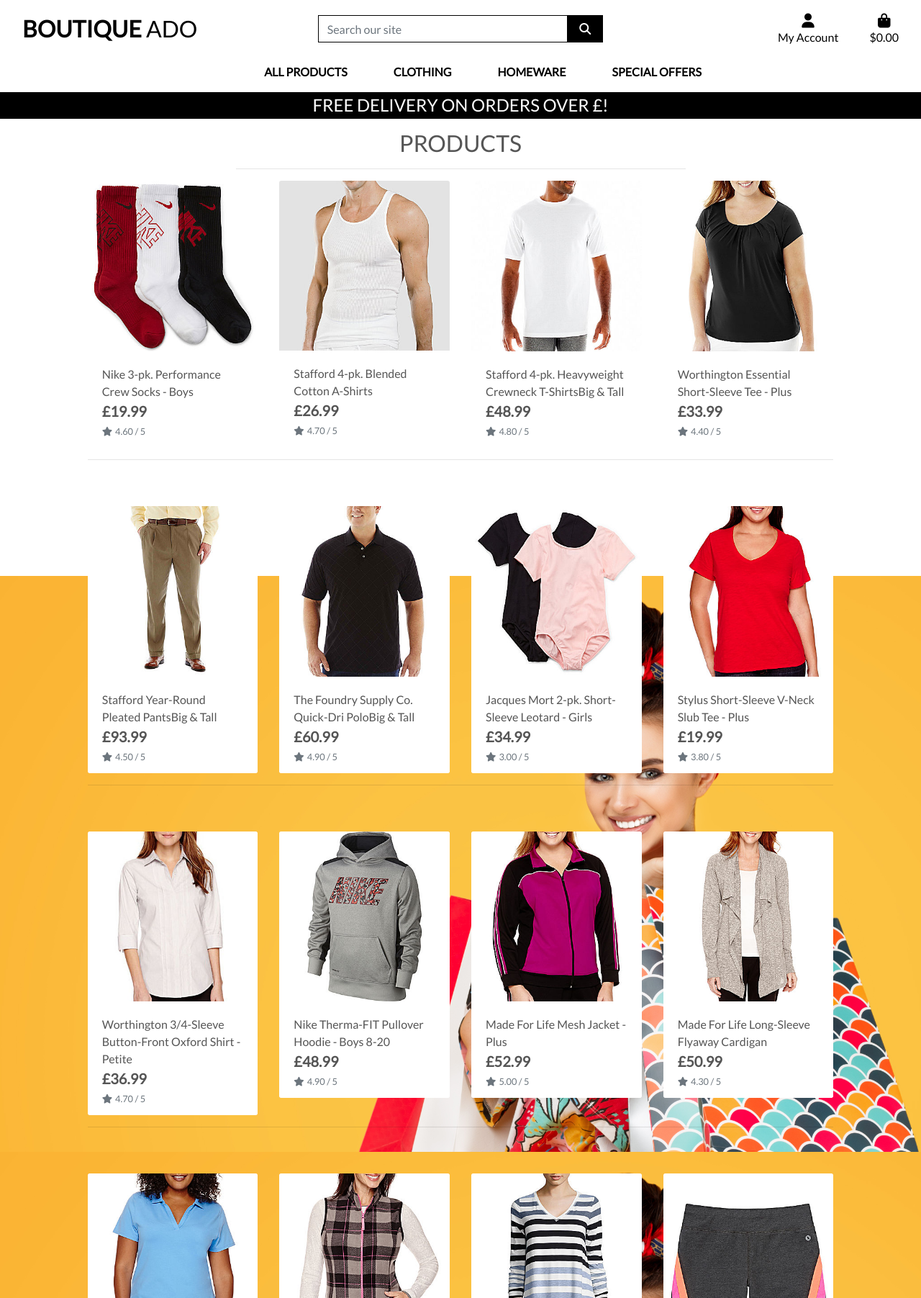
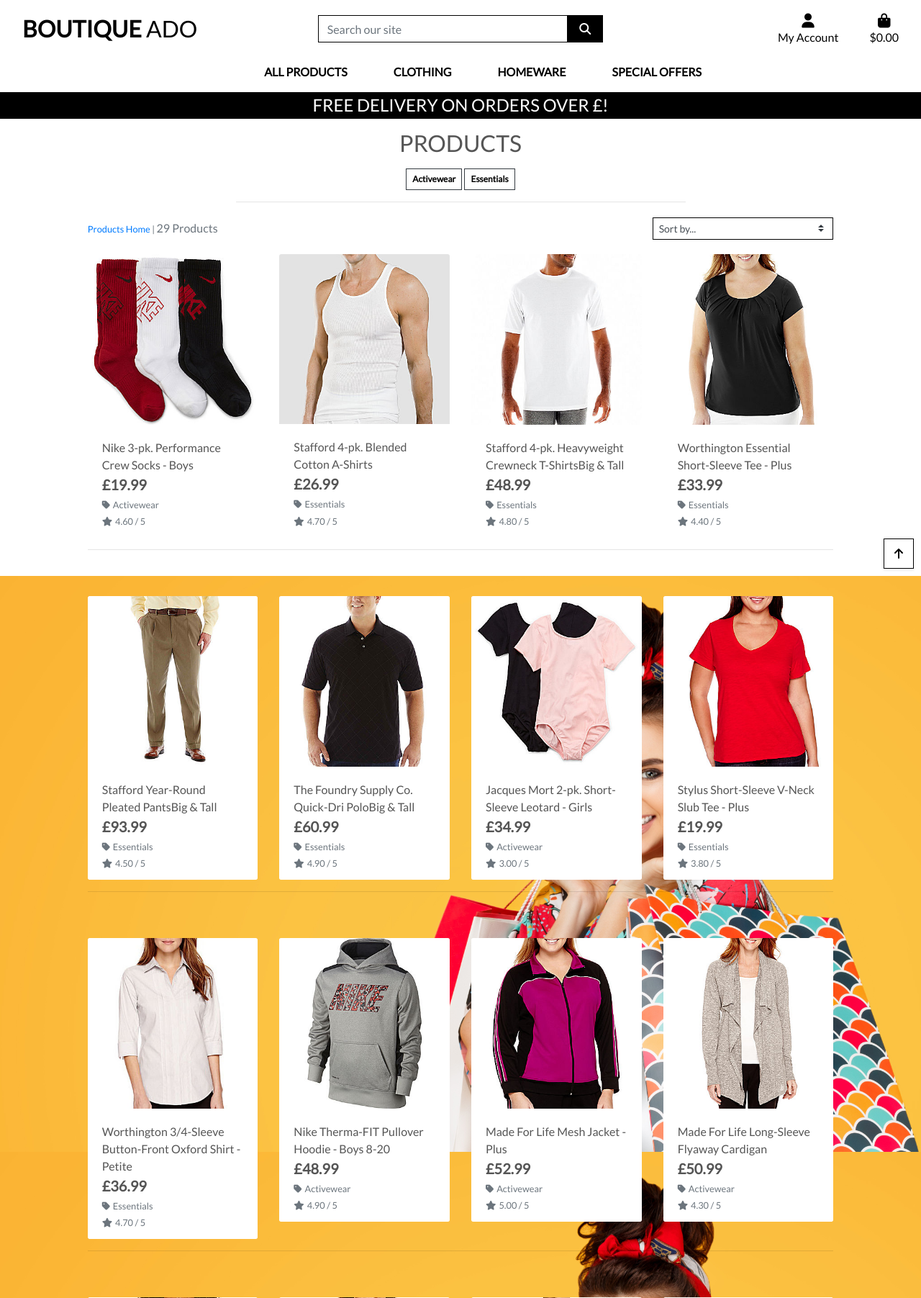
Before and after one commit to michal-mrozek/boutique, a Django app: a page that uses templates/includes/main-nav.html in a window 1280 px wide. Shown: the top 1803 px of the page at 72% size. Run offline with Django 3.2, Linux system fonts and the light colour scheme; data comes from the database, SQL or seed files in the repository; some libraries are stand-ins or nearby versions.

Commit message:
sorting functionality

```diff
--- a/boutique_ado/settings.py
+++ b/boutique_ado/settings.py
@@ -25,7 +25,7 @@
 # SECURITY WARNING: don't run with debug turned on in production!
 DEBUG = True
 
-ALLOWED_HOSTS = ['8000-michal-mrozek-boutique-4rt5tqf1ts.us2.codeanyapp.com']
+ALLOWED_HOSTS = []
 
 
 # Application definition
--- a/products/templates/products/products.html
+++ b/products/templates/products/products.html
@@ -15,12 +15,41 @@
         <div class="row">
             <div class="col text-center mt-3">
                 <h2 class="logo-font">Products</h2>
+                {% for c in current_categories %}
+                    <a href="{% url 'products' %}?category={{ c.name }}" class="category-badge text-decoration-none">
+                        <span class="p-2 mt-2 badge badge-white text-black rounded-0 border border-dark">{{ c.friendly_name }}</span>
+                    </a>
+                {% endfor %}
                 <hr class="w-50 mb-1">
             </div>
         </div>
         <div class="row">
             <div class="product-container col-10 offset-1">
-               <div class="row mt-1 mb-2"></div>
+               <div class="row mt-1 mb-2">
+                   <div class="col-12 col-md-6 my-auto order-md-last d-flex justify-content-center justify-content-md-end">
+                        <div class="sort-select-wrapper w-50">
+                            <select id="sort-selector" class="custom-select custom-select-sm rounded-0 border border-{% if current_sorting != 'None_None' %}info{% else %}black{% endif %}">
+                                <option value="reset" {% if current_sorting == 'None_None' %}selected{% endif %}>Sort by...</option>
+                                <option value="price_asc" {% if current_sorting == 'price_asc' %}selected{% endif %}>Price (low to high)</option>
+                                <option value="price_desc" {% if current_sorting == 'price_desc' %}selected{% endif %}>Price (high to low)</option>
+                                <option value="rating_asc" {% if current_sorting == 'rating_asc' %}selected{% endif %}>Rating (low to high)</option>
+                                <option value="rating_desc" {% if current_sorting == 'rating_desc' %}selected{% endif %}>Rating (high to low)</option>
+                                <option value="name_asc" {% if current_sorting == 'name_asc' %}selected{% endif %}>Name (A-Z)</option>
+                                <option value="name_desc" {% if current_sorting == 'name_desc' %}selected{% endif %}>Name (Z-A)</option>
+                                <option value="category_asc" {% if current_sorting == 'category_asc' %}selected{% endif %}>Category (A-Z)</option>
+                                <option value="category_desc" {% if current_sorting == 'category_desc' %}selected{% endif %}>Category (Z-A)</option>
+                            </select>
+                        </div>
+                    </div>
+                    <div class="col-12 col-md-6 order-md-first">
+                        <p class="text-muted mt-3 text-center text-md-left">
+                            {% if search_term or current_categories or current_sorting != 'None_None' %}
+                                <span class="small"><a href="{% url 'products' %}">Products Home</a> | </span>
+                            {% endif %}
+                            {{ products|length }} Products{% if search_term %} found for <strong>"{{ search_term }}"</strong>{% endif %}
+                        </p>
+                    </div>
+               </div>
                 <div class="row">
                     {% for product in products %}
                         <div class="col-sm-6 col-md-6 col-lg-4 col-xl-3">
@@ -41,6 +70,13 @@
                                     <div class="row">
                                         <div class="col">
                                             <p class="lead mb-0 text-left font-weight-bold">£{{ product.price }}</p>
+                                            {% if product.category %}
+                                            <p class="small mt-1 mb-0">
+                                                <a href="{% url 'products' %}?category={{ product.category.name }}" class="text-muted">
+                                                    <i class="fas fa-tag mr-1"></i>{{ product.category.friendly_name }}
+                                                </a>
+                                            </p>
+                                            {% endif %}
                                             {% if product.rating %}
                                             <small class="text-muted"><i class="fas fa-star mr-1"></i>{{ product.rating }} / 5</small>
                                             {% else %}
@@ -76,5 +112,41 @@
             </div>
         </div>
     </div>
+    <div class="btt-button shadow-sm rounded-0 border border-black">
+        <a href="" class="btt-link d-flex h-100">
+            <i class="fas fa-arrow-up text-black mx-auto my-auto"></i>
+        </a>
+    </div>
+{% endblock %}
 
+{% block postloadjs %}
+    {{ block.super }}
+    <script type="text/javascript">
+		$('.btt-link').click(function(e) {
+			window.scrollTo(0,0)
+		})
+	</script>
+
+    <script type="text/javascript">
+        $('#sort-selector').change(function() {
+            var selector = $(this);
+            var currentUrl = new URL(window.location);
+
+            var selectedVal = selector.val();
+            if(selectedVal != "reset"){
+                var sort = selectedVal.split("_")[0];
+                var direction = selectedVal.split("_")[1];
+
+                currentUrl.searchParams.set("sort", sort);
+                currentUrl.searchParams.set("direction", direction);
+
+                window.location.replace(currentUrl);
+            } else {
+                currentUrl.searchParams.delete("sort");
+                currentUrl.searchParams.delete("direction");
+
+                window.location.replace(currentUrl);
+            }
+        })
+    </script>
 {% endblock %}
--- a/products/views.py
+++ b/products/views.py
@@ -1,3 +1,4 @@
+from django.db.models.functions import Lower
 from django.shortcuts import render, reverse, get_object_or_404, redirect
 from django.contrib import messages
 from django.db.models import Q
@@ -10,8 +11,24 @@
     products = Product.objects.all()
     query = None
     categories = None
+    sort = None
+    direction = None
 
     if request.GET:
+
+        if 'sort' in request.GET:
+            sortkey = request.GET['sort']
+            sort = sortkey
+            if sortkey == "name":
+                sortkey = "lower_name"
+                products = products.annotate(lower_name=Lower('name'))
+            if sortkey == "category":
+                sortkey = "category__name"
+            if 'direction' in request.GET:
+                direction = request.GET['direction']
+                if direction == "desc":
+                    sortkey = f'-{sortkey}'
+            products = products.order_by(sortkey)
 
         if 'category' in request.GET:
             categories = request.GET['category'].split(',')
@@ -28,11 +45,13 @@
             queries = Q(name__icontains=query) | Q(description__icontains=query)
             products = products.filter(queries)
 
+    current_sorting = f'{sort}_{direction}'
 
     context = {
         'products': products,
         'search_term': query,
-        'current_categories': categories
+        'current_categories': categories,
+        'current_sorting': current_sorting
     }
 
     return render(request, 'products/products.html', context)
--- a/static/css/base.css
+++ b/static/css/base.css
@@ -70,6 +70,23 @@
     z-index: -1;
 }
 
+a.category-badge > span.badge:hover {
+    background: #212529 !important;
+    color: #fff !important;
+}
+
+.btt-button {
+    height: 42px;
+    width: 42px;
+    position: fixed;
+    bottom: 10px;
+    right: 10px;
+}
+
+.btt-link {
+    cursor: pointer;
+}
+
 /* -------------------------------- Media Queries */
 
 /* Slightly larger container on xl screens */
--- a/templates/includes/main-nav.html
+++ b/templates/includes/main-nav.html
@@ -5,10 +5,10 @@
                 All Products
             </a>
             <div class="dropdown-menu border-0" aria-labelledby="all-products-link">
-                <a href="" class="dropdown-item">By Price</a>
-                <a href="" class="dropdown-item">By Rating</a>
-                <a href="" class="dropdown-item">By Category</a>
-                <a href="" class="dropdown-item">All Products</a>
+                <a href="{% url 'products' %}?sort=price&direction=asc" class="dropdown-item">By Price</a>
+                <a href="{% url 'products' %}?sort=rating&direction=desc" class="dropdown-item">By Rating</a>
+                <a href="{% url 'products' %}?sort=category&direction=asc" class="dropdown-item">By Category</a>
+                <a href="{% url 'products' %}" class="dropdown-item">All Products</a>
             </div>
         </li>
         <li class="nav-item dropdown">
@@ -29,8 +29,8 @@
             </a>
             <div class="dropdown-menu border-0" aria-labelledby="homeware-link">
                 <a href="{% url 'products' %}?category=bed_bath" class="dropdown-item">Bed &amp; Bath</a>
-                <a href="{% url 'products' %}?category=kitchen" class="dropdown-item">Kitchen &amp; Dining</a>
-                <a href="{% url 'products' %}?category=bed_bath,kitchen" class="dropdown-item">All Homeware</a>
+                <a href="{% url 'products' %}?category=kitchen_dining" class="dropdown-item">Kitchen &amp; Dining</a>
+                <a href="{% url 'products' %}?category=bed_bath,kitchen_dining" class="dropdown-item">All Homeware</a>
             </div>
         </li>
 
```
Also changed, not shown: products/templates/products/product_details.html (+7 -0 lines).
